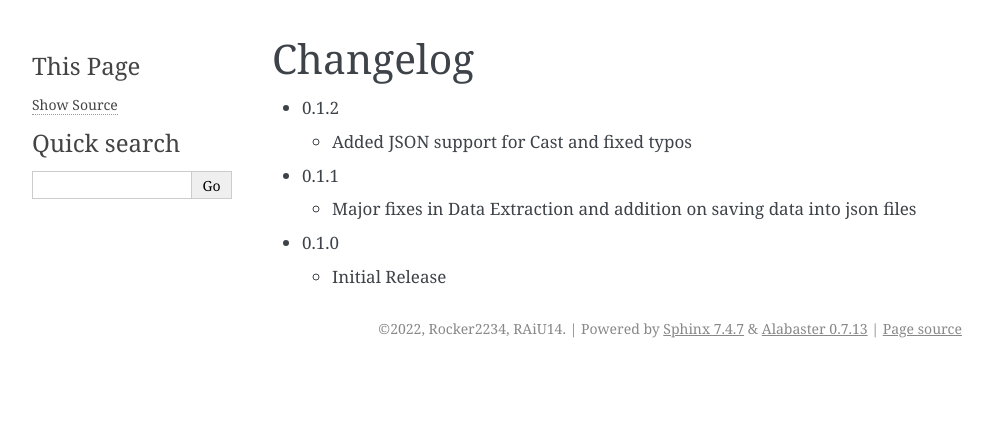
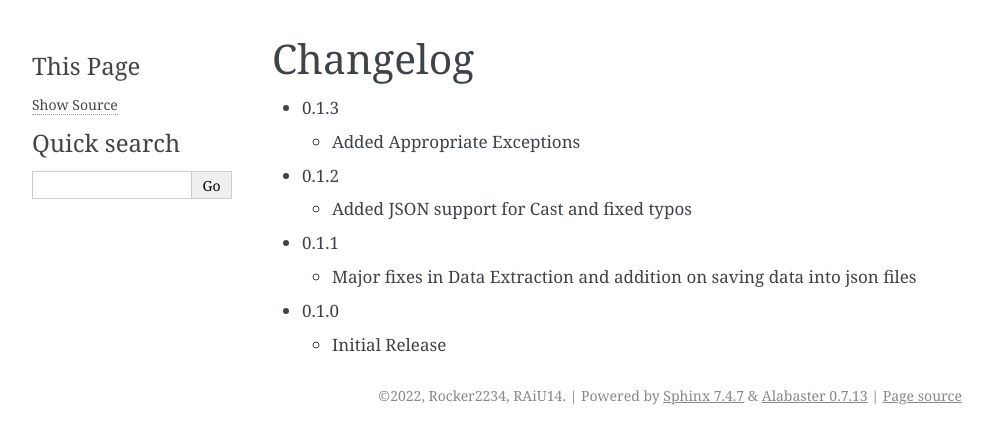
Before and after one commit to Rocker2234/Python-MDL-API, a Sphinx documentation site: the page built from docs/source/info/Changelog.md, in a window 1280 px wide. Shown: the top 444 px of the page, without its empty margins (148-1141 px from the left). Built offline with Sphinx 7.4.7, drawn with Linux system fonts in a browser that asks for light colours.

Commit message:
Change version to 0.1.3

```diff
--- a/PyMDL/__init__.py
+++ b/PyMDL/__init__.py
@@ -6,4 +6,4 @@ from .exceptions import *
 
 __title__ = 'PyMDL'
 __license__ = 'MIT'
-__version__ = '0.1.2'
+__version__ = '0.1.3'
--- a/docs/source/info/Changelog.md
+++ b/docs/source/info/Changelog.md
@@ -1,5 +1,7 @@
 # Changelog
 
+* 0.1.3
+  * Added Appropriate Exceptions
 * 0.1.2
   * Added JSON support for Cast and fixed typos
 * 0.1.1
--- a/setup.py
+++ b/setup.py
@@ -7,7 +7,7 @@ with open('README.md') as f:
 
 setup(
     name='PyMDL',
-    version='0.1.2',
+    version='0.1.3',
     license='MIT',
     description='Web Scraping API to fetch data from MDL',
     url='https://github.com/Rocker2234/Python-MDL-API',
```
Also changed, not shown: README.md (+2 -2 lines).
